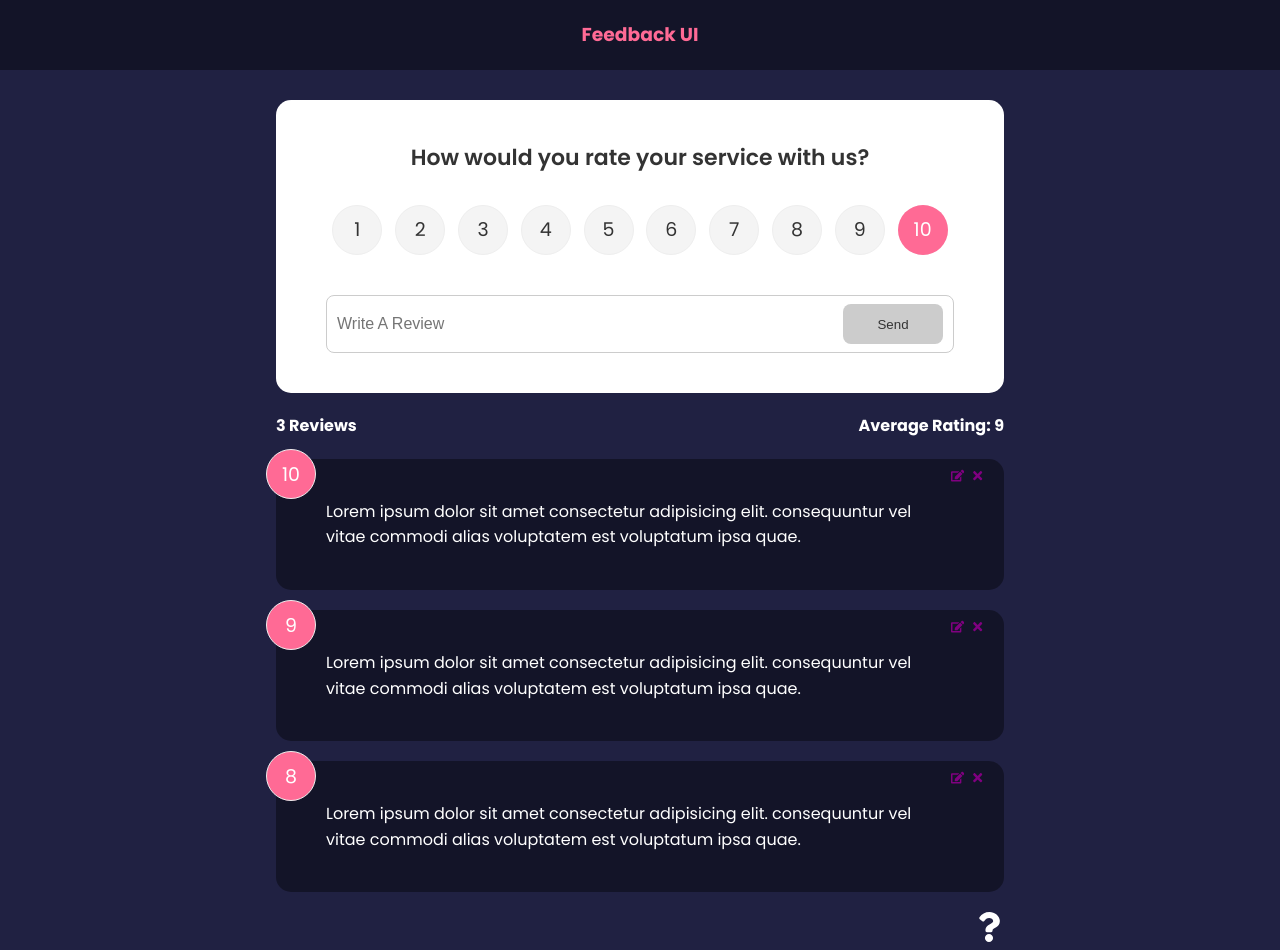
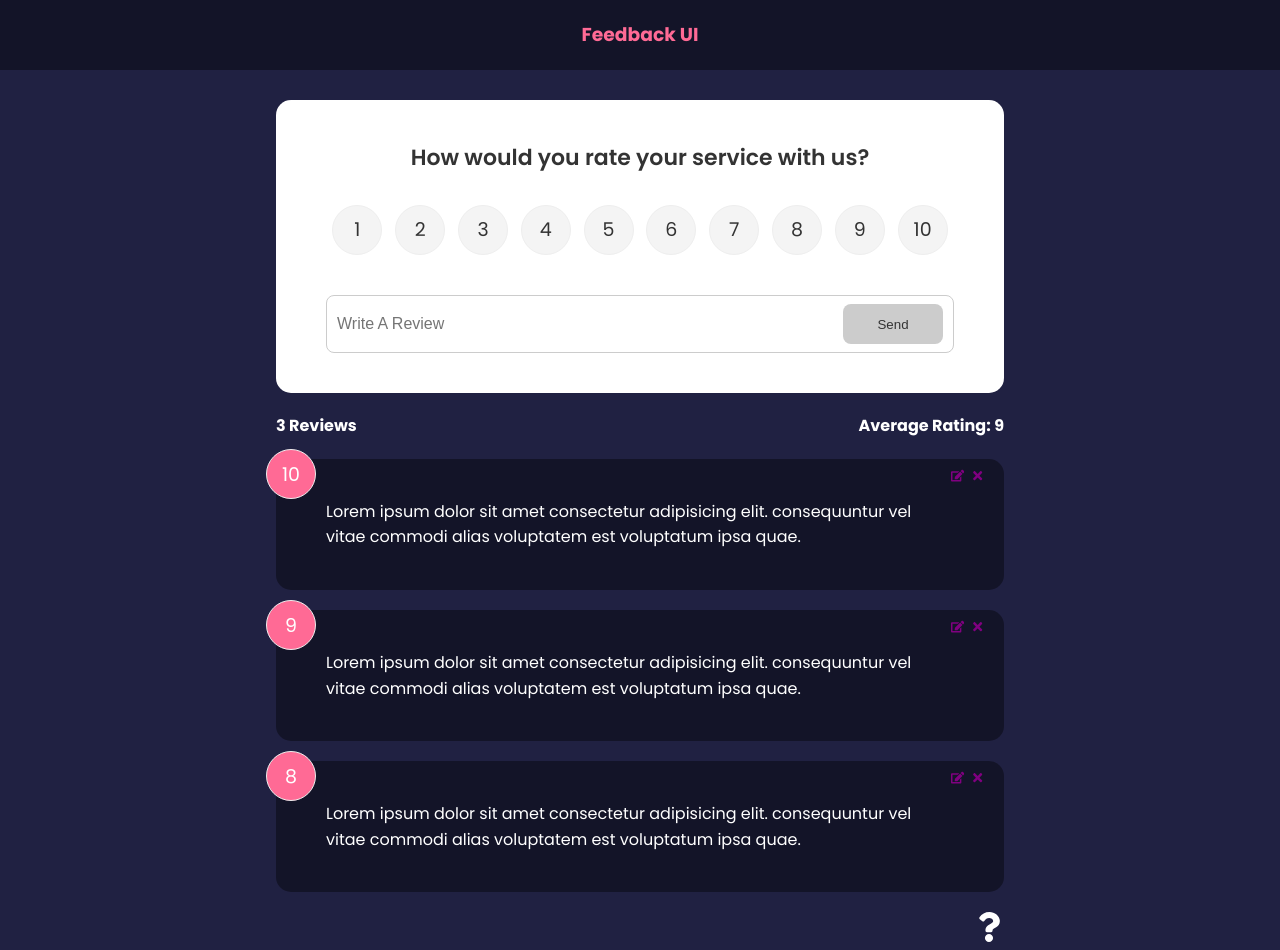
Before and after one commit to Meendo521/Feedback-App, a React (Create React App) app: page / in a window 1280 px wide. Built offline with nearby package versions, Linux system fonts and the light colour scheme.

Commit message:
Added useEffect hook to deal with correct rendering of rating in the form

```diff
--- a/src/components/FeedbackForm.jsx
+++ b/src/components/FeedbackForm.jsx
@@ -1,4 +1,4 @@
-import { useState, useContext } from "react";
+import { useState, useContext, useEffect } from "react";
 import Card from "./shared/Card";
 import Button from "./shared/Button";
 import RatingSelect from "./RatingSelect";
@@ -10,8 +10,15 @@
   const [btnDisable, setBtnDisable] = useState(true);
   const [message, setMessage] = useState("");
 
-  const { addFeedback } = useContext(FeedbackContext);
+  const { addFeedback, feedbackEdit } = useContext(FeedbackContext);
 
+  useEffect(() => {
+    if (feedbackEdit.edit === true) {
+      setBtnDisable(false);
+      setText(feedbackEdit.item.text);
+      setRating(feedbackEdit.item.rating);
+    }
+  }, [feedbackEdit]);
   const handleTextChange = (e) => {
     if (text === "") {
       setBtnDisable(true);
--- a/src/components/RatingSelect.jsx
+++ b/src/components/RatingSelect.jsx
@@ -1,7 +1,14 @@
-import { useState } from "react";
+import { useState, useContext, useEffect } from "react";
+import FeedbackContext from "../context/FeedbackContext";
 
 const RatingSelect = ({ select }) => {
   const [selected, setSelected] = useState(10);
+
+  const { feedbackEdit } = useContext(FeedbackContext);
+
+  useEffect(() => {
+    setSelected(feedbackEdit.item.rating);
+  }, [feedbackEdit]);
 
   const handleChange = (e) => {
     // console.log(+e.currentTarget.value);
--- a/src/context/FeedbackContext.js
+++ b/src/context/FeedbackContext.js
@@ -56,6 +56,7 @@
         addFeedback,
         deleteFeedback,
         editFeedback,
+        feedbackEdit,
       }}
     >
       {children}
```
